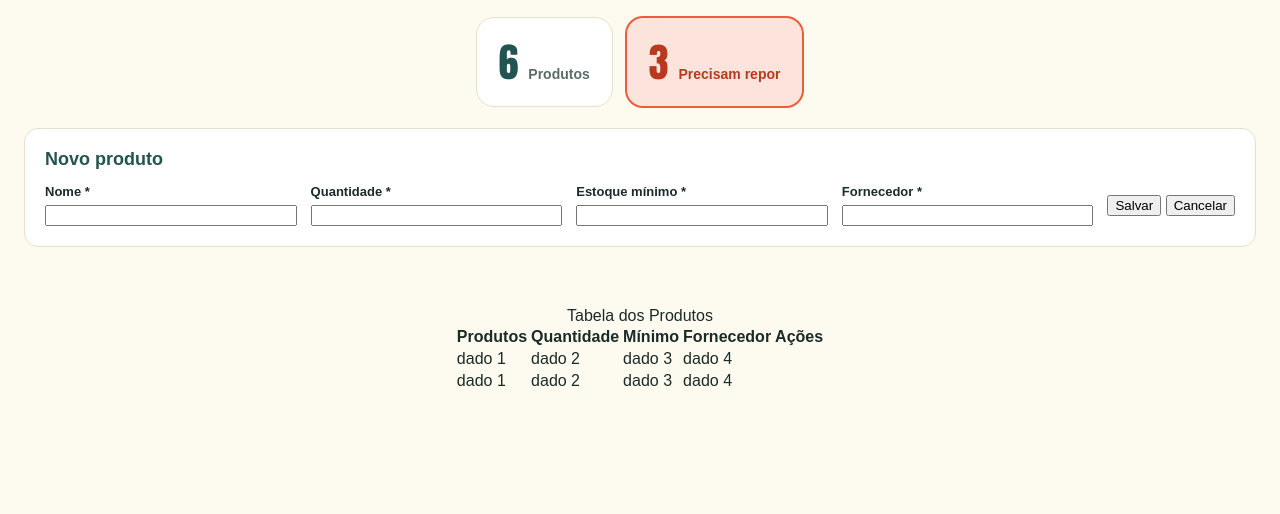
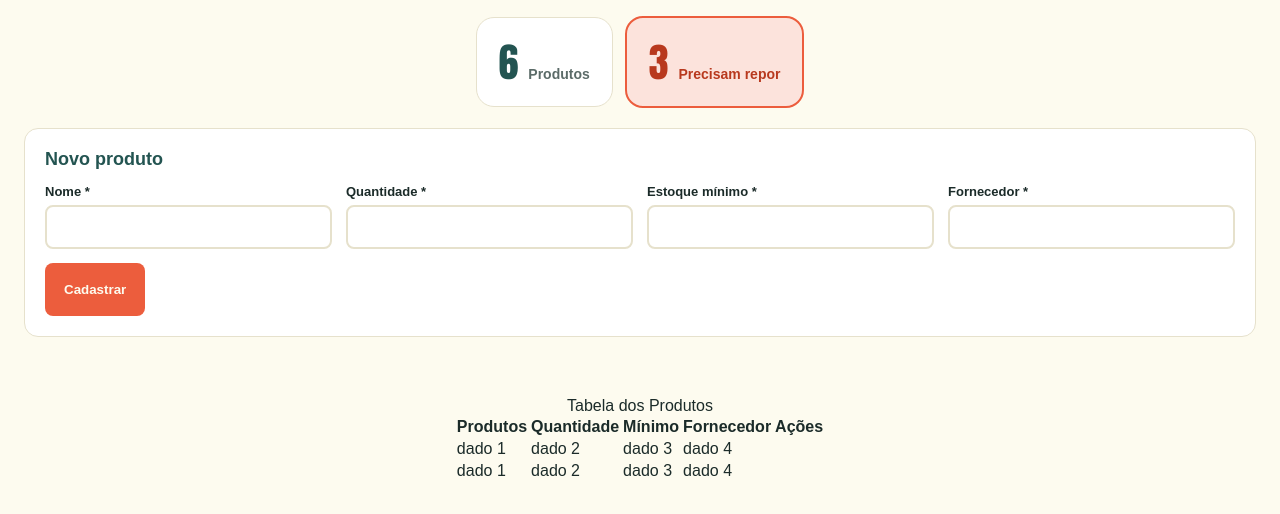
Before and after one commit to giovanniandrade025-max/API, a plain HTML site: page produtos/index.html in a window 1280 px wide. Shown: the part 74-588 px from the top of the page. Drawn offline with Linux system fonts and the light colour scheme.

Commit message:
style: formulario

```diff
--- a/produtos/index.html
+++ b/produtos/index.html
@@ -55,8 +55,8 @@
           <input type="text" id="fornecedor" required />
         </label>
                 <div class="formulario_botoes">
-          <button type="submit" class="botao_salvar">Salvar</button>
-          <button type="button" class="botao_cancelar" id="botao-cancelar">Cancelar</button>
+          <button type="submit" class="botao_salvar">Cadastrar</button>
+          <!-- <button type="button" class="botao_cancelar" id="botao-cancelar">Cancelar</button> -->
         </div>
 
         <!-- MENSAGEM SUCESSO/ERRO -->
--- a/produtos/style.css
+++ b/produtos/style.css
@@ -171,6 +171,31 @@ body {
     font-weight: 700;
 }
 
+.formulario input {
+    padding: 11px;
+    border: 2px solid var(--borda);
+    border-radius: 8px;
+    font-family: inherit;
+    font-size: 16px;
+    color: var(--verde-escuro);
+}
+
+.formulario_botoes {
+    width: 100%;
+    display: flex;
+    gap: 10px;
+}
+
+.botao_salvar, .botao_cancelar {
+    border: none;
+    background-color: var(--laranja);
+    padding: 19px;
+    color: var(--creme);
+    border-radius: 8px;
+    font-weight: 700;
+    font-family: inherit;
+    cursor: pointer;
+}
 
 .tabela_produtos {
     margin: 0 auto;
```
